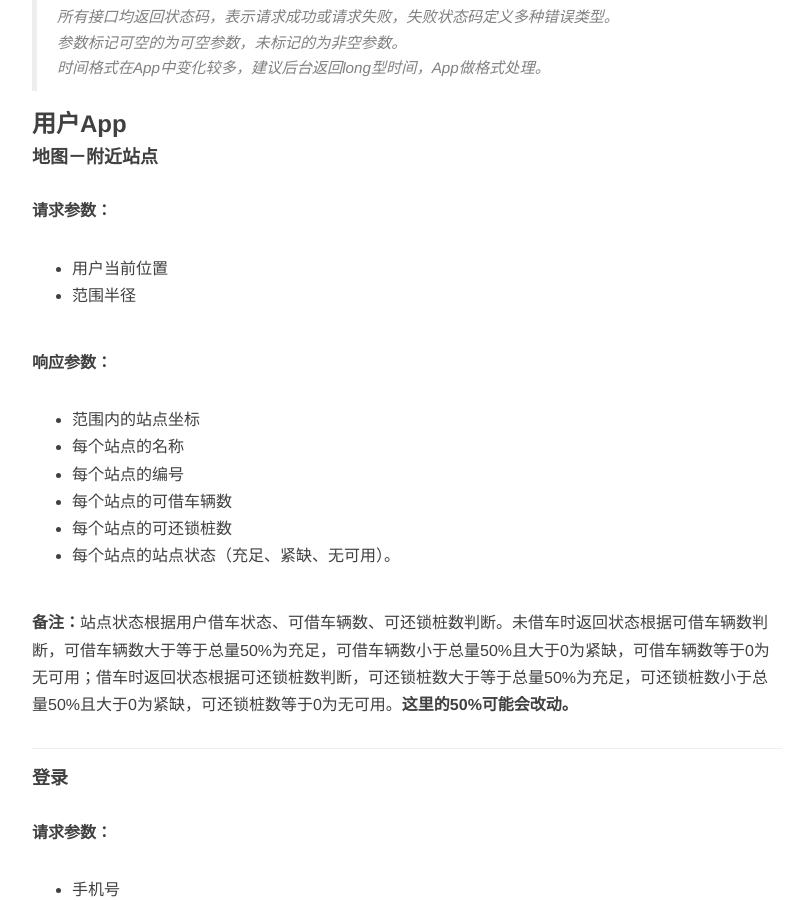
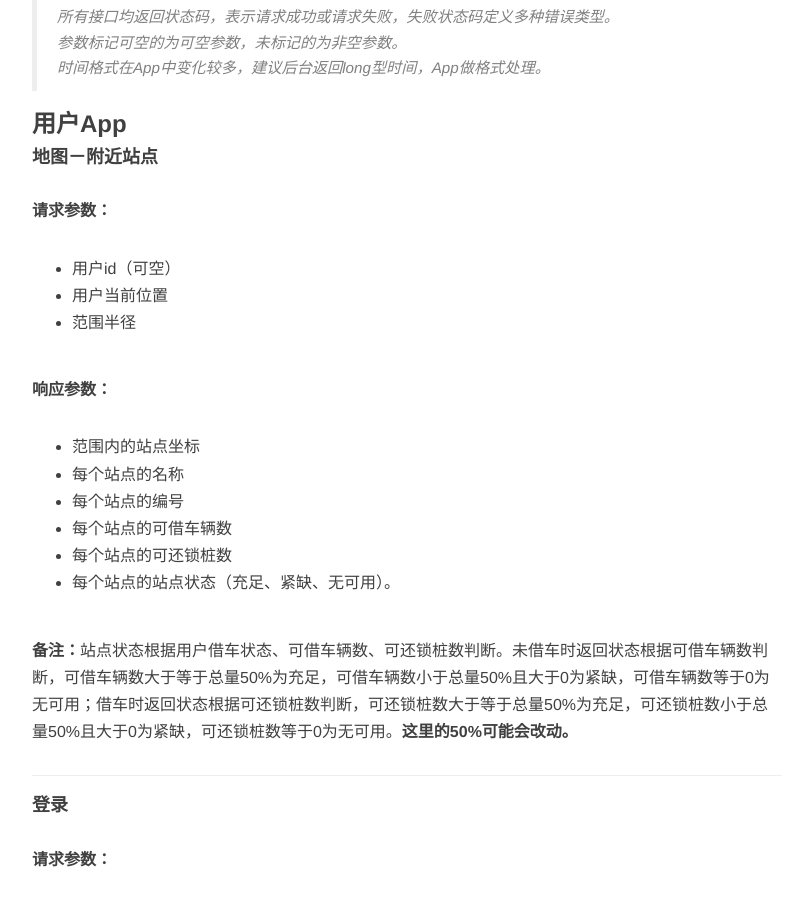
Before and after one commit to chengfeifei/chengfeifei.github.io, a Jekyll site: the page built from _posts/2016-10-14-zixingche-xuqiu-jiekou.md, in a window 1280 px wide and 900 px high, scrolled down 621 px. Shown: the whole window, without its empty margins (233-1033 px from the left). Built offline with Jekyll 4.4.1, drawn with Linux system fonts in a browser that asks for light colours; nearby versions of some CDN libraries; comment, search, counter and statistics services are not loaded.

Commit message:
edit
edit jiekou xuqiu

```diff
--- a/_posts/2016-10-14-zixingche-xuqiu-jiekou.md
+++ b/_posts/2016-10-14-zixingche-xuqiu-jiekou.md
@@ -23,6 +23,7 @@ tags: [接口需求]
 
 **请求参数：**
 
+* 用户id（可空）
 * 用户当前位置
 * 范围半径
 
```
